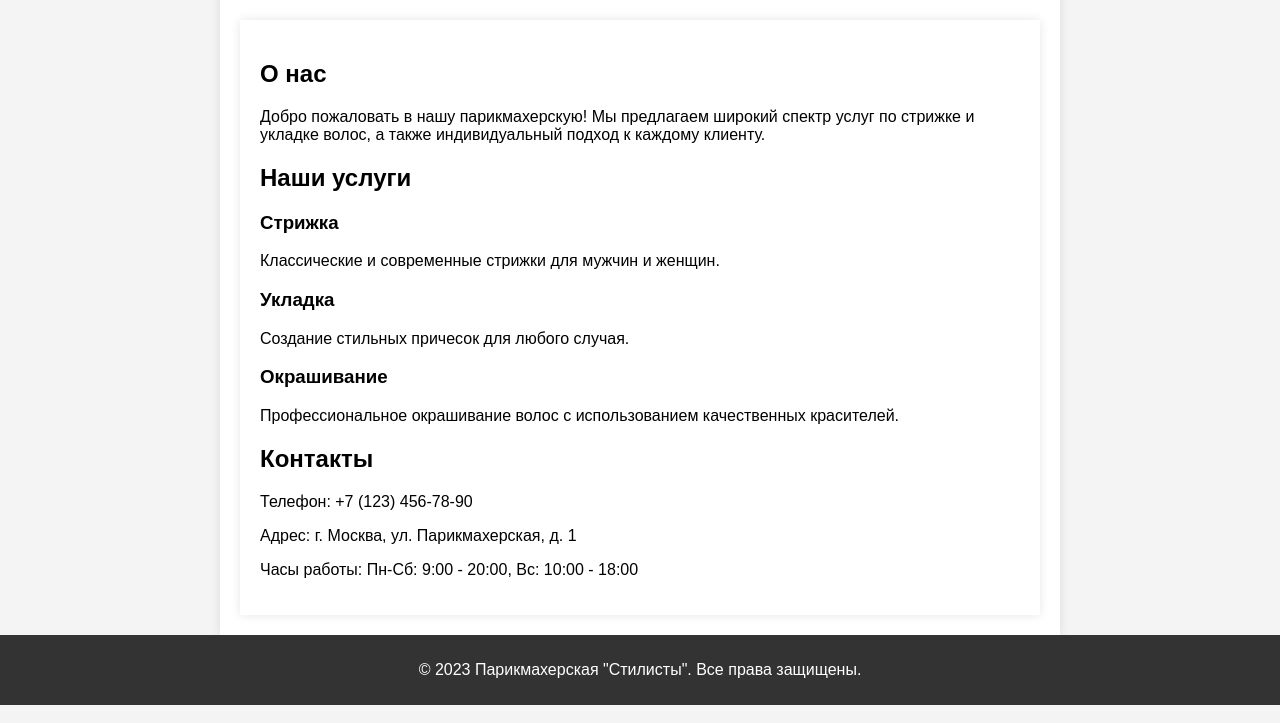
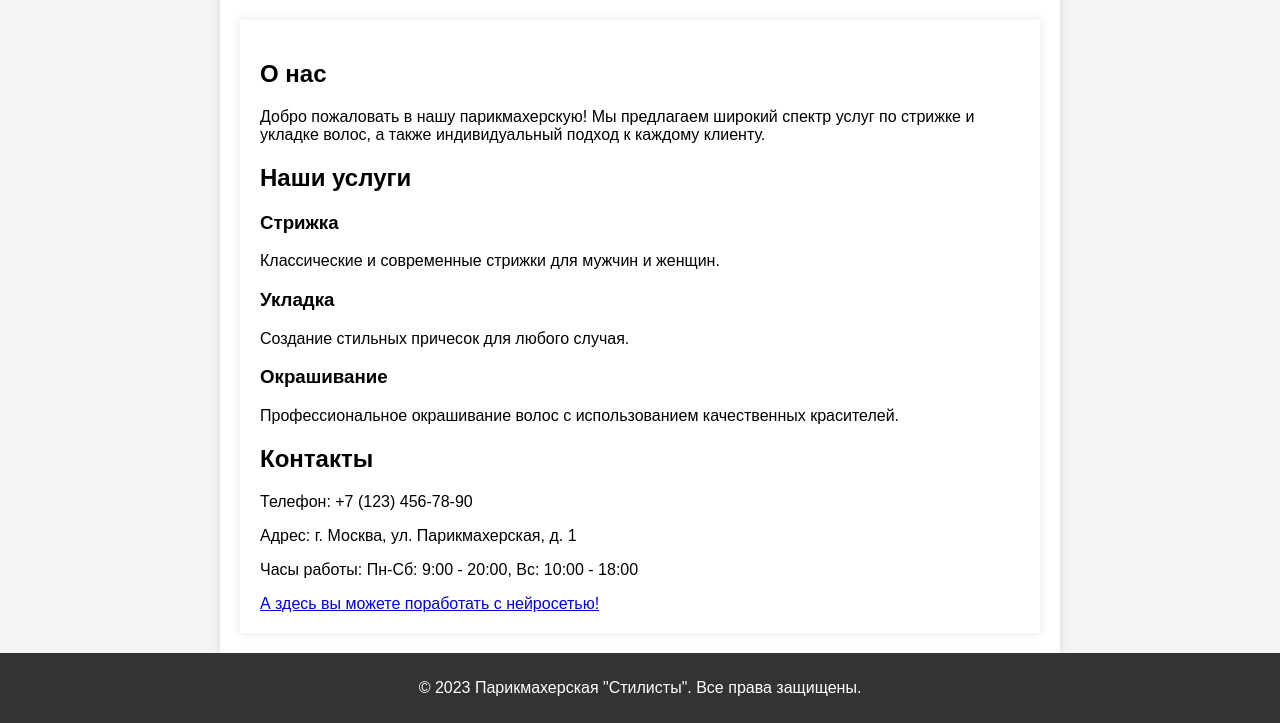
Before and after one commit to Valsw486/PythonProject2, a plain HTML site: page index.html in a window 1280 px wide. Shown: the part 798-1521 px from the top of the page. Drawn offline with Linux system fonts and the light colour scheme.

Commit message:
zero
Ссылка

```diff
--- a/index.html
+++ b/index.html
@@ -96,6 +96,7 @@
         <p>Адрес: г. Москва, ул. Парикмахерская, д. 1</p>
         <p>Часы работы: Пн-Сб: 9:00 - 20:00, Вс: 10:00 - 18:00</p>
     </section>
+  <a href= “https://zerocoder.ru"> А здесь вы можете поработать с нейросетью! </a>
 </div>
 </div>
 
```
